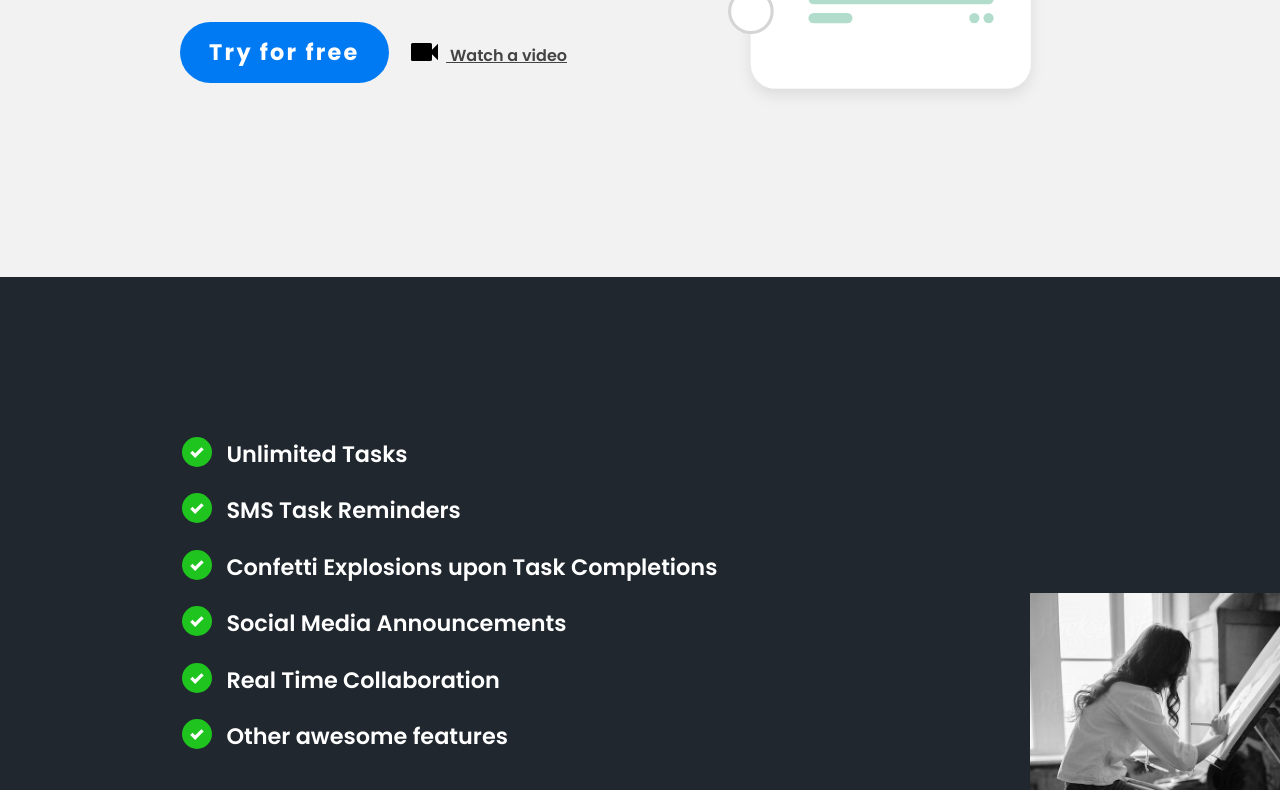
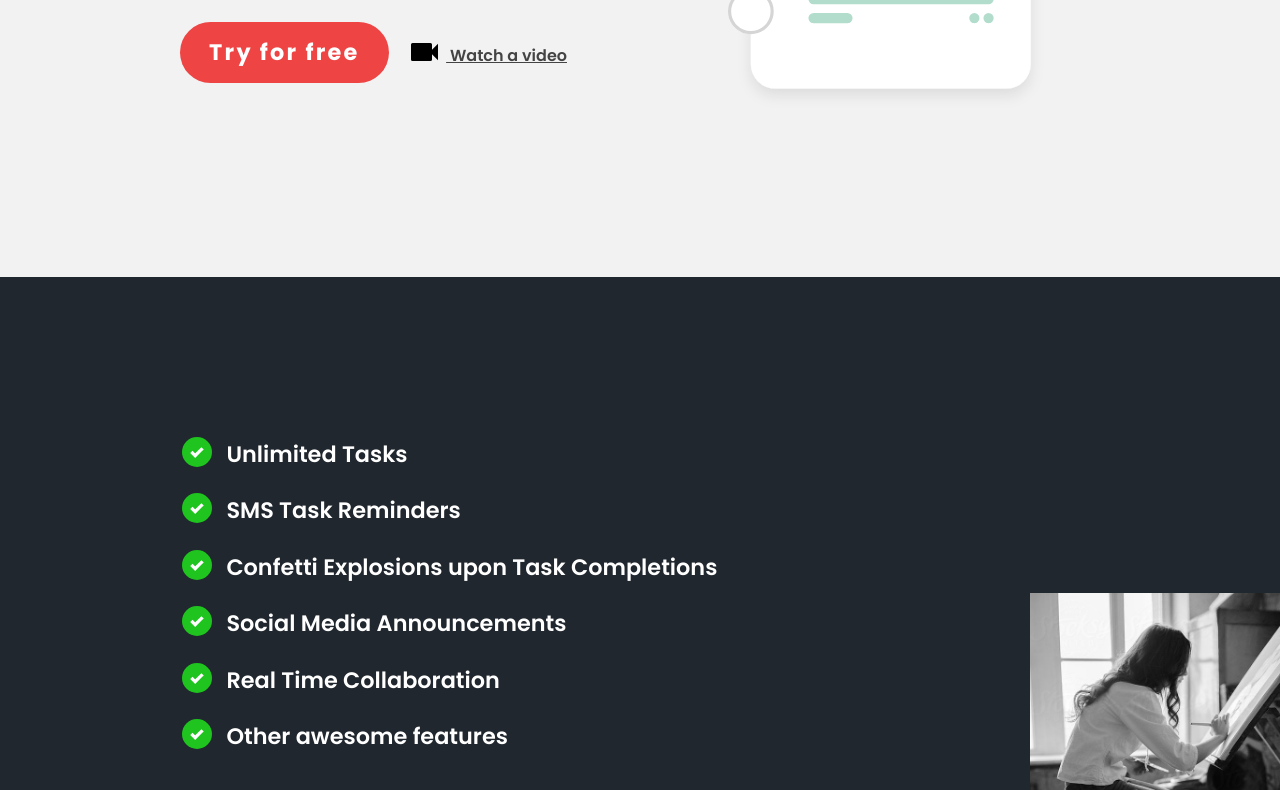
Before and after one commit to flameleo11p/flameleo.tech, a plain HTML site: page public_html/index.html in a window 1280 px wide. Shown: the part 486-1276 px from the top of the page. Drawn offline with Linux system fonts and the light colour scheme.

Commit message:
change to red
add comment: website url

```diff
--- a/public_html/css/main.scss
+++ b/public_html/css/main.scss
@@ -2,10 +2,11 @@
 @import url('https://fonts.googleapis.com/css2?family=Poppins:wght@600;700&display=swap');
 
 :root {
-  --primary-color: #007af3;
-  --secondary-color: #006bd6;
-  // --primary-color: #e44;
-  // --secondary-color: #d33;
+  // --primary-color: #007af3;
+  // --secondary-color: #006bd6;
+
+  --primary-color: #e44;
+  --secondary-color: #d33;
 }
 
 body {
```
Also changed, not shown: public_html/css/main.css, 2 other files.
